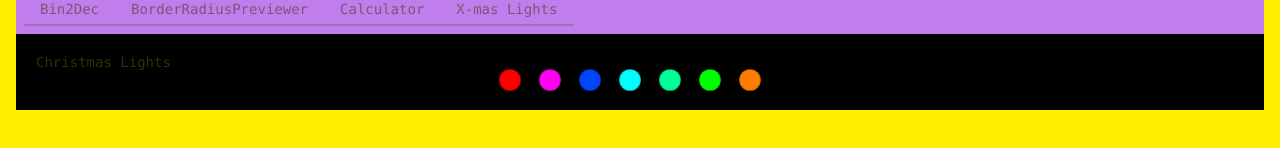
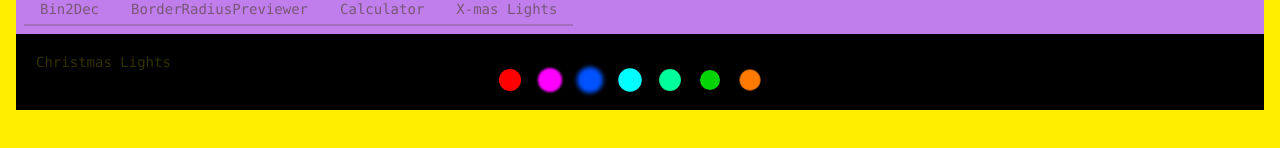
Before and after one commit to alexstulov/react-n-tailwind, a React (Create React App) app: page /app-ideas/christmas-lights in a window 1280 px wide. Shown: the part 206-354 px from the top of the page. Built offline with nearby package versions, Linux system fonts and the light colour scheme; no server answers; what bad-words would draw is missing.

Commit message:
Make bulbs light asynchronously

```diff
--- a/src/modules/app-ideas/christmasLights/index.tsx
+++ b/src/modules/app-ideas/christmasLights/index.tsx
@@ -2,16 +2,14 @@ import React from "react";
 import "./styles.css";
 
 const ChristmasLights = () => {
-  const bulbs = ["red", "pink", "blue", "turquoise", "mint", "green", "orange"]
-    .map(color => {
-
-      return (<div key={color}
-        className={`garland--bulb garland--bulb__color-${color}`}
-        style={{
-          animation: `filter-animation-${color} 3s`,
-          animationIterationCount: "infinite"
-        }}></div>);
-    })
+  const colors = ["red", "pink", "blue", "turquoise", "mint", "green", "orange"];
+  const bulbs = colors.map((color, index) => (<div key={color}
+    className={`garland--bulb garland--bulb__color-${color}`}
+    style={{
+      animation: `filter-animation-${color} 2s`,
+      animationIterationCount: "infinite",
+      animationDelay: `${index*0.3}s`
+    }}></div>))
 
   return <article className="christmas-lights">
     <h1>Christmas Lights</h1>
```
